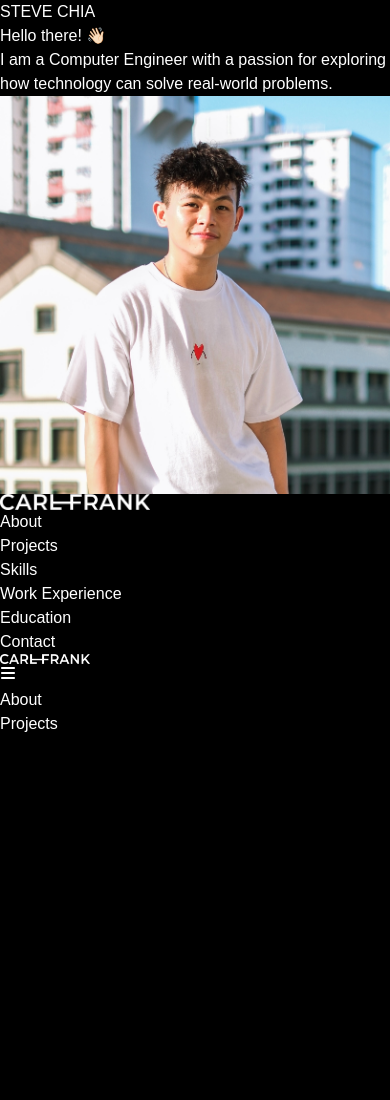
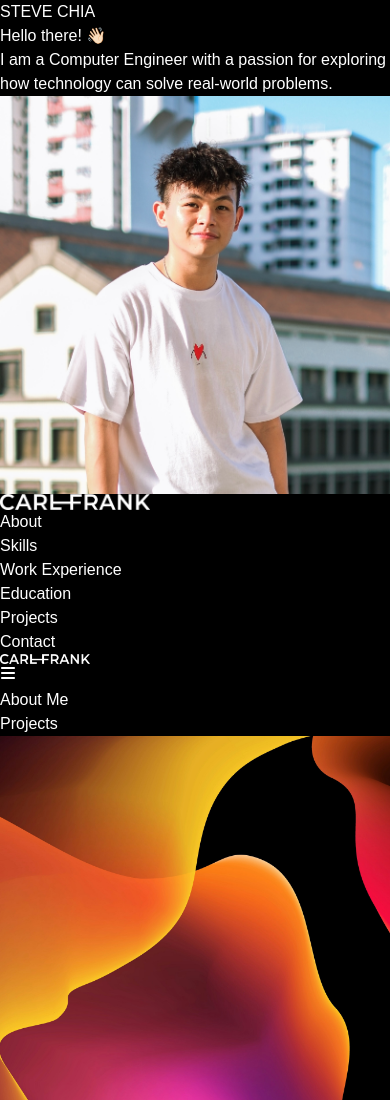
Before and after one commit to Stevexchia/steve-portfolio, a React (Vite) app: page / in a window 390 px wide. Shown: the top 1100 px of the page. Before the commit the page ends 844 px from the top, so only its background shows below. Built offline with nearby package versions, Linux system fonts and the light colour scheme.

Commit message:
projects tab done

```diff
--- a/src/components/About.jsx
+++ b/src/components/About.jsx
@@ -1,7 +1,7 @@
 const About = () => {
   return (
-    <section className="pt-20" id="projects">
-        <h2 className="mb-8 text-center text-3xl lg:text-4xl">About</h2>
+    <section className="pt-20" id="about">
+        <h2 className="mb-8 text-center text-3xl lg:text-4xl">About Me</h2>
     </section>
   )
 }
--- a/src/components/Projects.jsx
+++ b/src/components/Projects.jsx
@@ -1,7 +1,30 @@
+import { MdArrowOutward } from "react-icons/md"
+import { PROJECTS } from "../constants"
+
 const Projects = () => {
   return (
     <section className="pt-20" id="projects">
         <h2 className="mb-8 text-center text-3xl lg:text-4xl">Projects</h2>
+        <div className="grid grid-cols-1 gap-4 md:grid-cols-2 lg:grid-cols-3">
+            {PROJECTS.map((project) => (
+                <div key={project.id} className="group relative overflow-hidden rounded-3xl">
+                    <img src={project.image} alt={project.name} className="h-full w-full object-cover transition-transform
+                    duration-500 group-hover:scale-110" />
+                    <div className="absolute inset-0 flex flex-col items-center justify-center text-white opacity-0
+                    backdrop-blur-lg transition-opacity duration-500 group-hover:opacity-100">
+                        <h3 className="mb-2 text-xl">{project.name}</h3>
+                        <p className="mb-12 p-4">{project.description}</p>
+                        <a href={project.githubLink} target="_blank" rel="noopener noreferrer" className="rounded-full
+                        bg-white px-4 py-2 text-black hover:bg-gray-300">
+                            <div className="flex items-center">
+                                <span> View on Github</span>
+                                <MdArrowOutward />
+                            </div>
+                        </a>
+                    </div>
+                </div>
+            ))}
+        </div>
     </section>
   )
 }
--- a/src/constants/index.jsx
+++ b/src/constants/index.jsx
@@ -23,10 +23,10 @@
 
 export const NAVIGATION_LINKS = [
   { label: "About", href: "#about" },
-  { label: "Projects", href: "#projects" },
   { label: "Skills", href: "#skills" },
   { label: "Work Experience", href: "#work" },
   { label: "Education", href: "#education" },
+  { label: "Projects", href: "#projects" },
   { label: "Contact", href: "#contact" },
 ];
 
```
